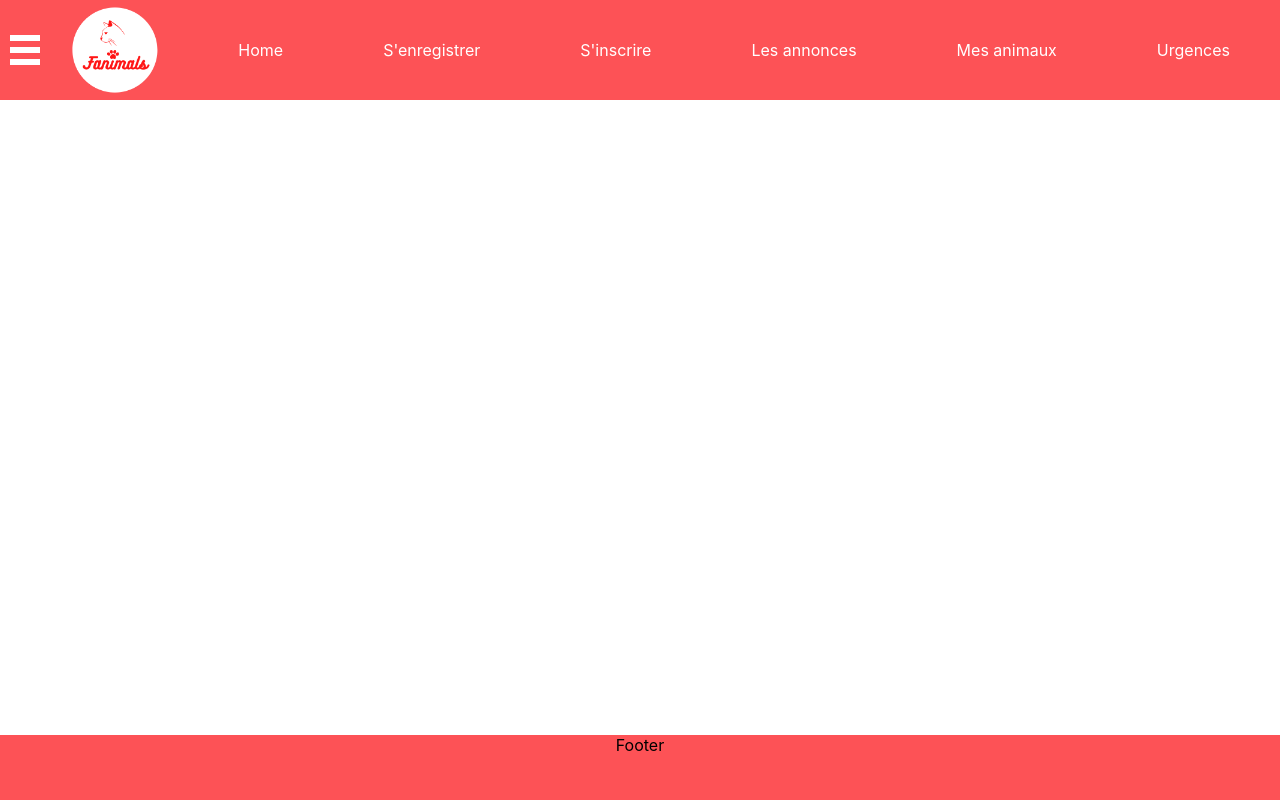
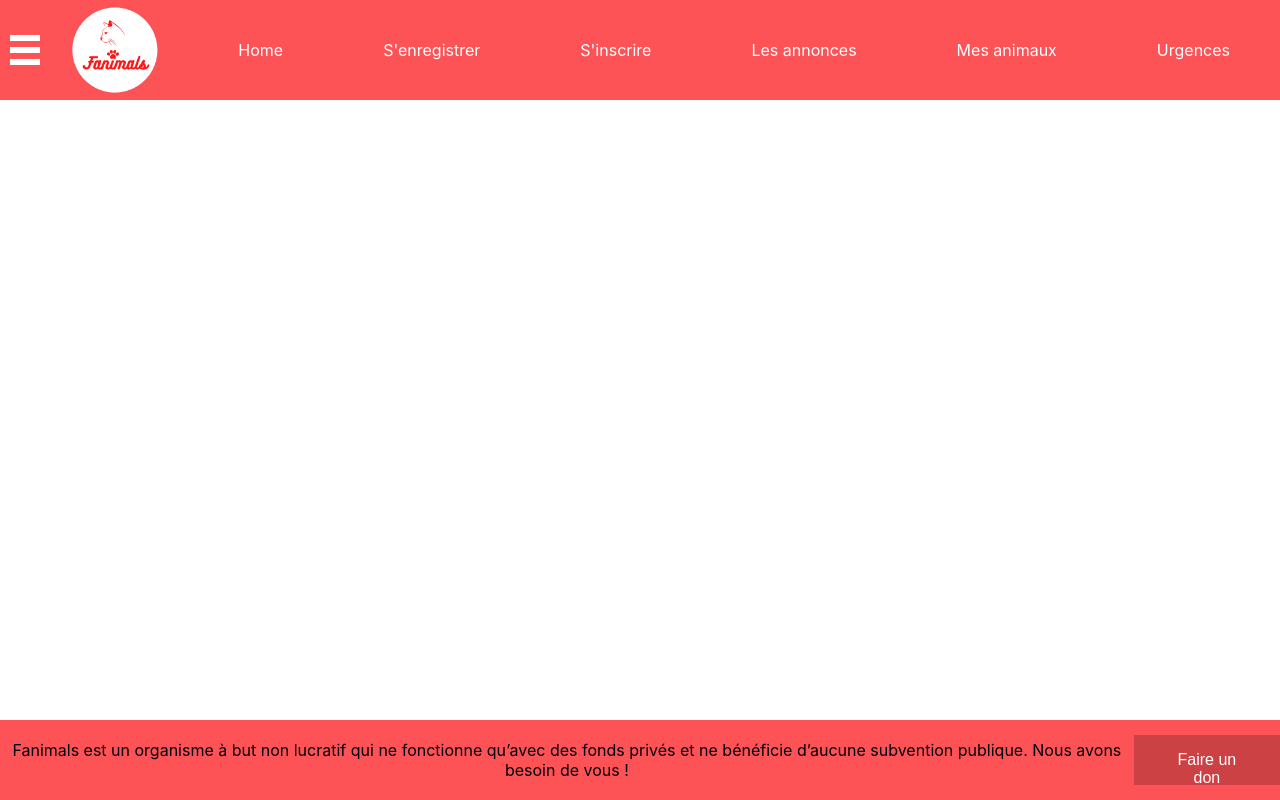
Before and after one commit to Twiggui/Fanimals-client, a React (Create React App) app: page /urgences in a window 1280 px wide. Built offline with nearby package versions, Linux system fonts and the light colour scheme; what bluebird would draw is missing.

Commit message:
footer CSS added

```diff
--- a/src/components/Footer/Footer.js
+++ b/src/components/Footer/Footer.js
@@ -2,7 +2,16 @@ import React from 'react';
 import './Footer.scss';
 
 const Footer = () => {
-  return <div className='footer'>Footer</div>;
+  return (
+    <div className='footer'>
+      <p>
+        Fanimals est un organisme à but non lucratif qui ne fonctionne qu’avec
+        des fonds privés et ne bénéficie d’aucune subvention publique. Nous
+        avons besoin de vous !
+      </p>
+      <button type='button'>Faire un don</button>
+    </div>
+  );
 };
 
 export default Footer;
--- a/src/components/Footer/Footer.scss
+++ b/src/components/Footer/Footer.scss
@@ -2,6 +2,35 @@
 
 .footer {
   background-color: $primary-color;
-  height: 60px;
-  padding-bottom: 5px;
+  height: 80px;
+  display: flex;
+  justify-content: space-around;
+  align-items: center;
+  button {
+    height: 50px;
+    display: inline-block;
+    border: none;
+    padding: 1rem 2rem;
+    text-decoration: none;
+    background: $secondary-color;
+    color: #ffffff;
+    font-size: 1rem;
+    cursor: pointer;
+    text-align: center;
+    transition: background 250ms ease-in-out, transform 150ms ease;
+
+    &:hover,
+    &:focus {
+      background: #00ba19;
+    }
+
+    &:focus {
+      outline: 1px solid #fff;
+      outline-offset: -4px;
+    }
+
+    &:active {
+      transform: scale(0.99);
+    }
+  }
 }
--- a/src/components/_Variables.scss
+++ b/src/components/_Variables.scss
@@ -1,3 +1,4 @@
 $primary-color: rgba(253, 82, 86, 1);
 $secondary-color: rgb(204, 65, 67);
+$primary-font-family: -apple-system;
 $primary-font-color: white;
```
Also changed, not shown: 1 other file (tests, documents, lock files or other folders).
